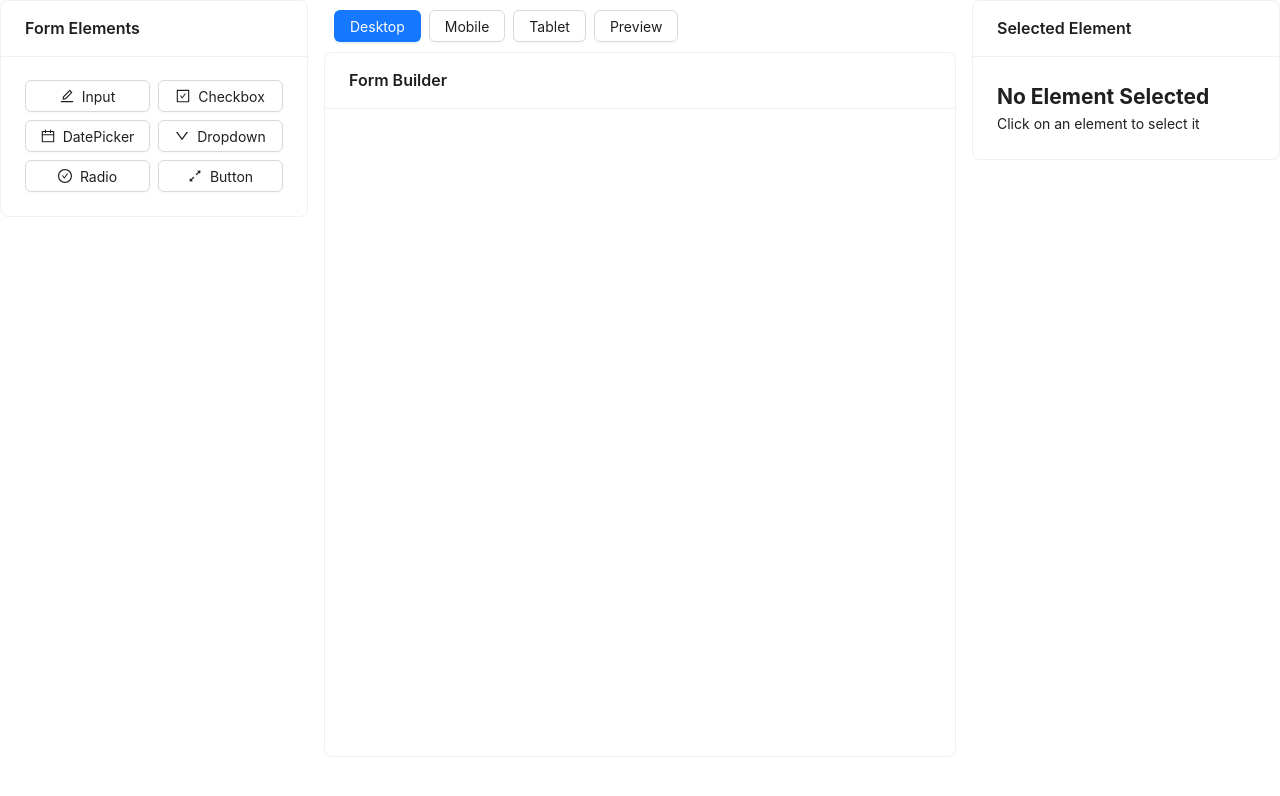
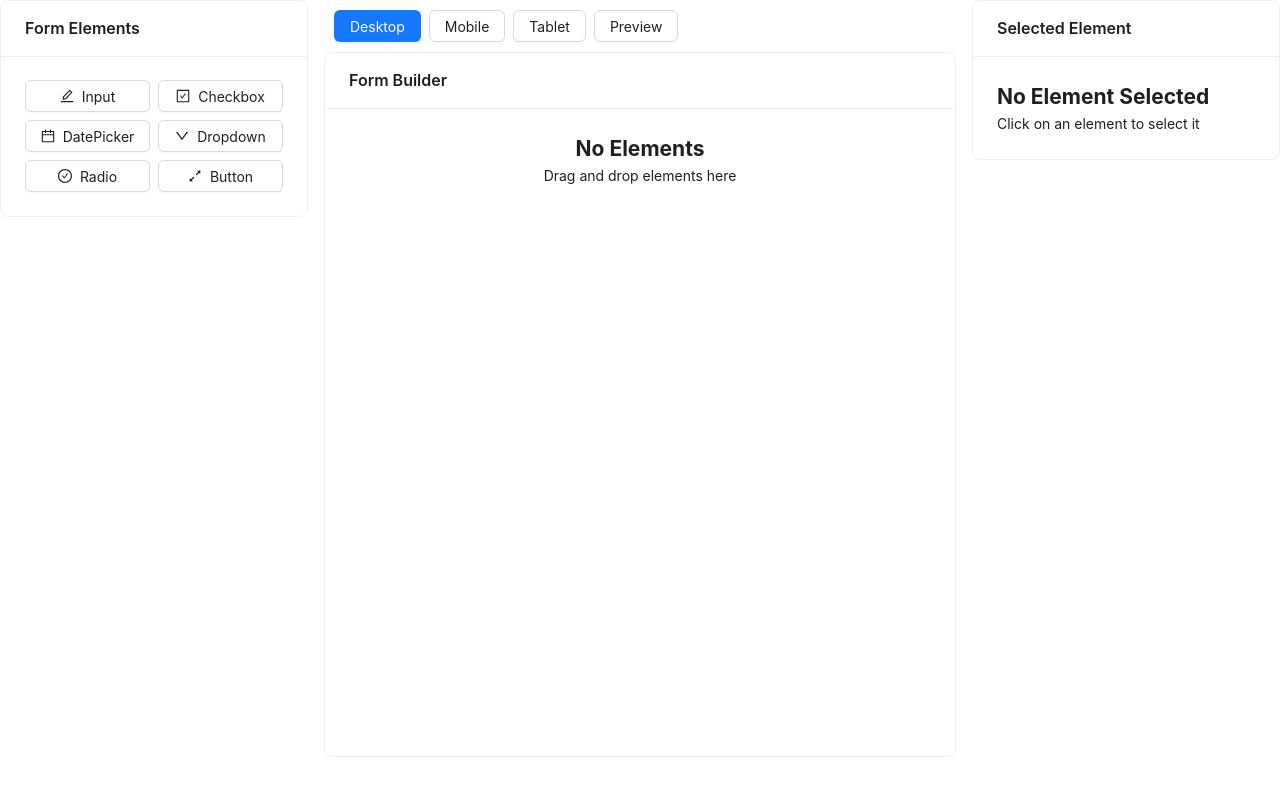
Before and after one commit to alaminsahed/Dynamic-form-builder, a React (Vite) app: page / in a window 1280 px wide. Shown: the top 796 px of the page. Built offline with nearby package versions, Linux system fonts and the light colour scheme; the HTML template or start-up script is replaced by a standard one.

Commit message:
feat: delete form element

```diff
--- a/src/components/form-builder/index.tsx
+++ b/src/components/form-builder/index.tsx
@@ -1,9 +1,10 @@
-/* eslint-disable @typescript-eslint/no-unused-vars */
 import { Button, Checkbox, Form, Input, Select, message } from 'antd';
 import _ from 'lodash';
 import React from 'react';
 import { DndProvider, useDrop } from 'react-dnd';
 import { HTML5Backend } from 'react-dnd-html5-backend';
+import { DeleteOutlined } from '@ant-design/icons';
+
 import { DraggableFields } from '../draggable-fields';
 import {
   FormType,
@@ -120,8 +121,16 @@ const FormBuilder: React.FC<FormBuilderProps> = ({
         style={{
           height: 'calc(100vh - 200px)',
         }}
+        onClick={(e) => {
+          e.stopPropagation();
+          const newFormElements = formElements.map((formElement) => {
+            return { ...formElement, active: false };
+          });
+          setFormElements(newFormElements);
+        }}
       >
-        {formElements.map((element) => (
+        {formElements.length > 0 ? (
+          formElements.map((element) => (
             <DraggableFields
               key={element.id}
               id={element.id}
@@ -132,7 +141,10 @@ const FormBuilder: React.FC<FormBuilderProps> = ({
                 key={element.id}
                 style={{
                   border: element.active ? '2px solid blue' : 'none',
-                padding: '10px',
+                  padding: element.active ? '10px' : '5px',
+                  borderRadius: '5px',
+                  position: 'relative',
+                  transition: '200ms all ease-in-out',
                 }}
                 onClick={(e) => {
                   e.stopPropagation();
@@ -194,7 +206,9 @@ const FormBuilder: React.FC<FormBuilderProps> = ({
                   )}
                   {element.type === 'checkbox' && (
                     <Form.Item key={element.id} label={element.label}>
-                    <Checkbox.Group options={element?.checkboxOptions || []} />
+                      <Checkbox.Group
+                        options={element?.checkboxOptions || []}
+                      />
                     </Form.Item>
                   )}
                   {element.type === 'button' && (
@@ -214,9 +228,44 @@ const FormBuilder: React.FC<FormBuilderProps> = ({
                     </Form.Item>
                   )}
                 </Form>
+                {element.active && (
+                  <div
+                    style={{
+                      position: 'absolute',
+                      top: -40,
+                      right: 0,
+                    }}
+                  >
+                    <Button
+                      type="primary"
+                      danger
+                      icon={<DeleteOutlined />}
+                      onClick={(e) => {
+                        e.stopPropagation();
+                        const newFormElements = formElements.filter(
+                          (formElement) => formElement.id !== element.id
+                        );
+                        setFormElements(newFormElements);
+                      }}
+                    />
+                  </div>
+                )}
               </div>
             </DraggableFields>
-        ))}
+          ))
+        ) : (
+          <div
+            style={{
+              display: 'flex',
+              flexDirection: 'column',
+              justifyContent: 'center',
+              alignItems: 'center',
+            }}
+          >
+            <h2>No Elements</h2>
+            <p>Drag and drop elements here</p>
+          </div>
+        )}
         {isOver && canDrop && (
           <div style={{ height: '30px', backgroundColor: 'yellow' }}></div>
         )}
```
Lines whose indentation alone changed are shown as unchanged.
